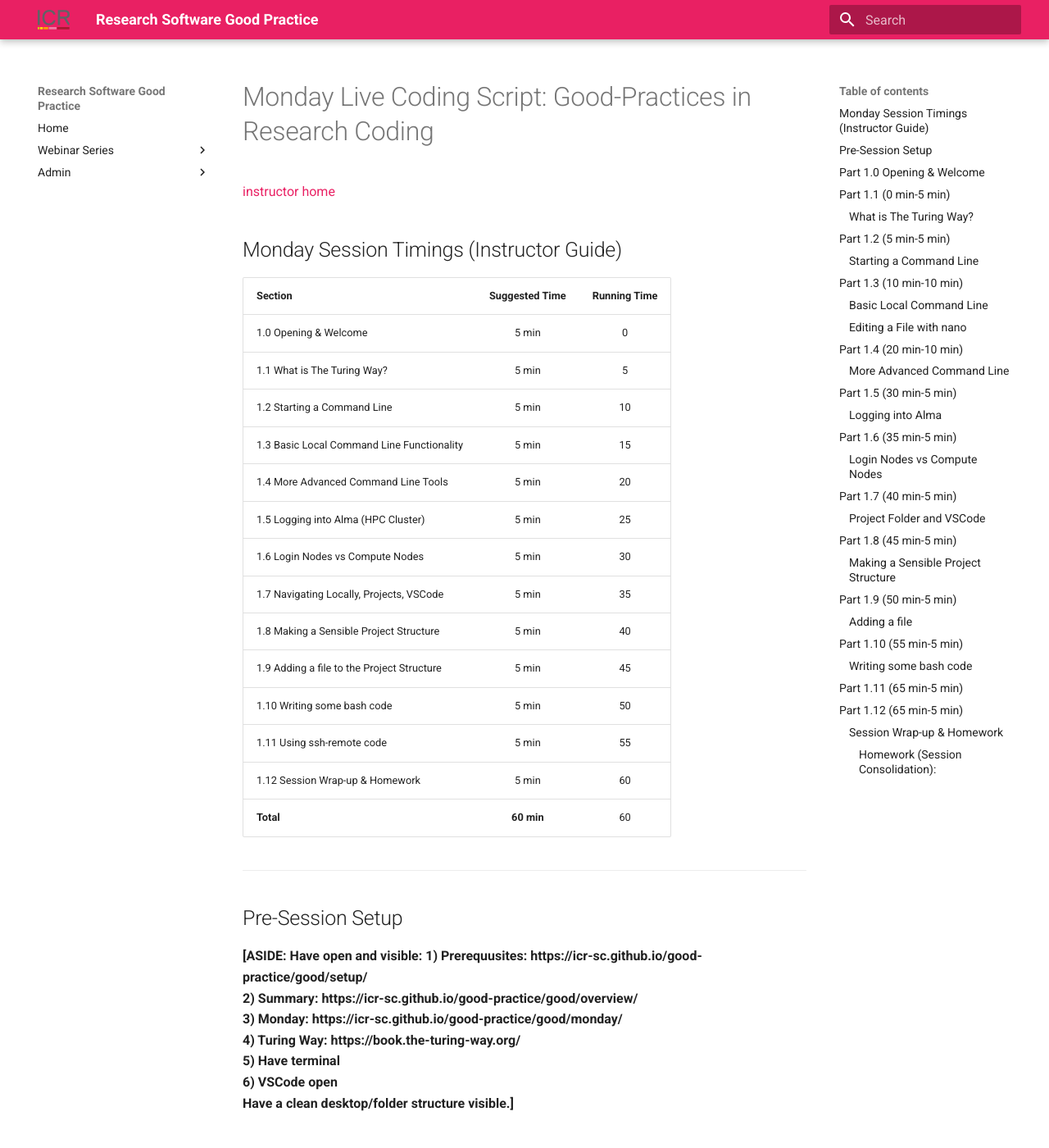
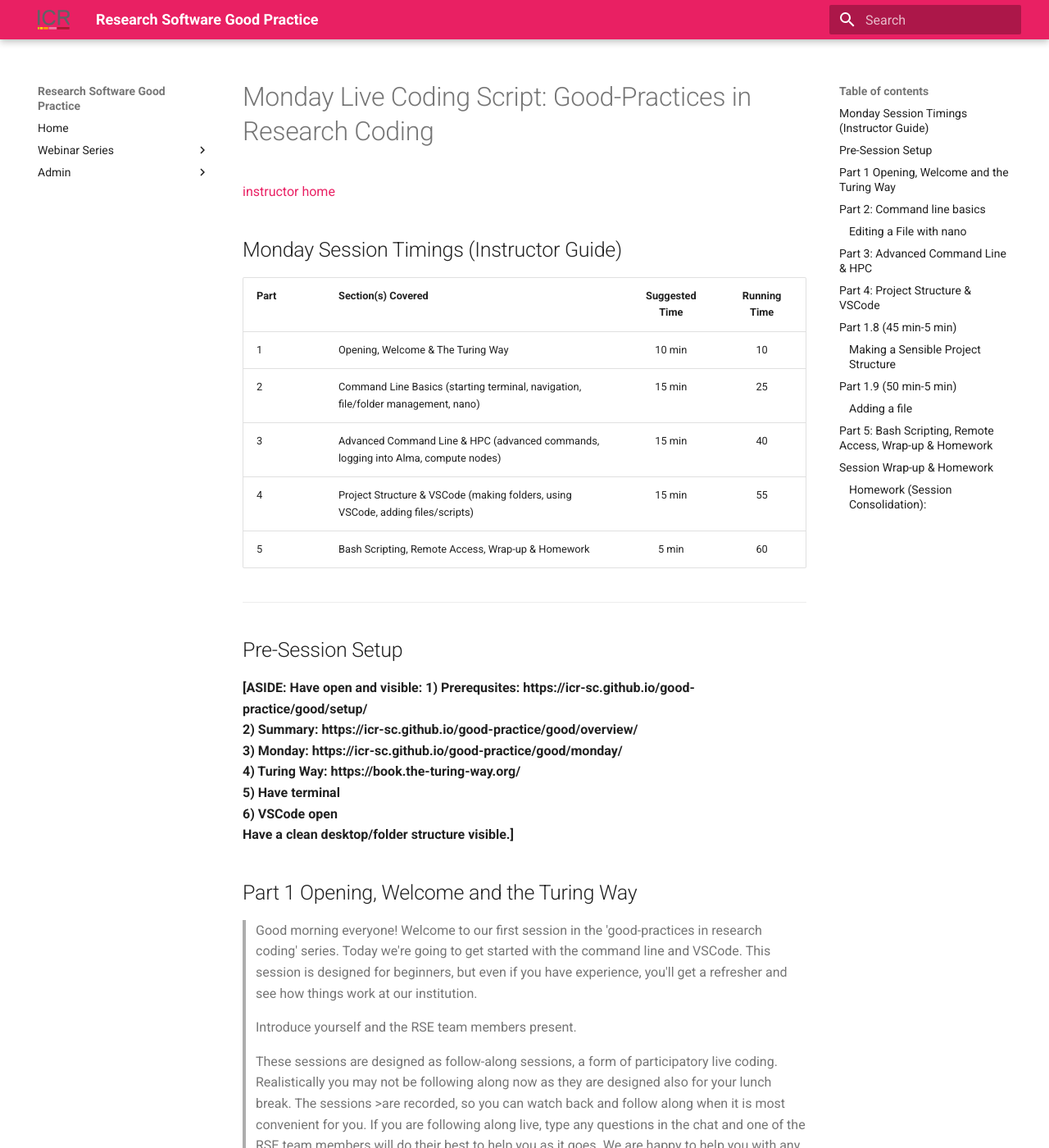
Before and after one commit to ICR-SC/good-practice, an MkDocs documentation site: the page built from docs/good/instructor/01_monday.md, in a window 1280 px wide and 1400 px high. Shown: the whole window at 82% size. Built offline with MkDocs 1.6.1 and Material for MkDocs 9.7.7, drawn with Linux system fonts in a browser that asks for light colours; some of the changed text lies outside the part shown.

Commit message:
simpler structure

````diff
--- a/docs/good/instructor/01_monday.md
+++ b/docs/good/instructor/01_monday.md
@@ -3,29 +3,20 @@
 
 ## Monday Session Timings (Instructor Guide)
 
-| Section                                      | Suggested Time | Running Time |
-|----------------------------------------------|:--------------:|:------------:|
-| 1.0 Opening & Welcome                           |    5 min       | 0  |
-| 1.1 What is The Turing Way?                     |    5 min       | 5 |
-| 1.2 Starting a Command Line                     |    5 min       | 10 |
-| 1.3 Basic Local Command Line Functionality      |    5 min       | 15 |
-| 1.4 More Advanced Command Line Tools            |    5 min       | 20 |
-| 1.5 Logging into Alma (HPC Cluster)             |    5 min       | 25 |
-| 1.6 Login Nodes vs Compute Nodes                |    5 min       | 30 |
-| 1.7 Navigating Locally, Projects, VSCode        |    5 min       | 35 |
-| 1.8 Making a Sensible Project Structure         |    5 min       | 40 |
-| 1.9 Adding a file to the Project Structure      |    5 min       | 45 |
-| 1.10 Writing some bash code                     |    5 min       | 50 |
-| 1.11 Using ssh-remote code                      |    5 min       | 55 |
-| 1.12 Session Wrap-up & Homework                 |    5 min       | 60 |
-| **Total**                                       |   **60 min**   | 60 |
+| Part | Section(s) Covered                                                                 | Suggested Time | Running Time |
+|------|------------------------------------------------------------------------------------|:--------------:|:------------:|
+| 1    | Opening, Welcome & The Turing Way                                                  |    10 min      |     10       |
+| 2    | Command Line Basics (starting terminal, navigation, file/folder management, nano)  |    15 min      |     25       |
+| 3    | Advanced Command Line & HPC (advanced commands, logging into Alma, compute nodes)  |    15 min      |     40       |
+| 4    | Project Structure & VSCode (making folders, using VSCode, adding files/scripts)    |    15 min      |     55       |
+| 5    | Bash Scripting, Remote Access, Wrap-up & Homework                                  |    5 min       |     60       |
 
 ---
 
 ## Pre-Session Setup
 
 **[ASIDE: Have open and visible:
-1) Prerequusites: https://icr-sc.github.io/good-practice/good/setup/
+1) Prerequsites: https://icr-sc.github.io/good-practice/good/setup/
 2) Summary: https://icr-sc.github.io/good-practice/good/overview/
 3) Monday: https://icr-sc.github.io/good-practice/good/monday/
 4) Turing Way: https://book.the-turing-way.org/
@@ -34,7 +25,7 @@
 Have a clean desktop/folder structure visible.]**
 
 
-## Part 1.0 Opening & Welcome
+## Part 1 Opening, Welcome and the Turing Way
 
 >Good morning everyone! Welcome to our first session in the 'good-practices in research coding' series. Today we're going to get started with the command line and VSCode. This session is designed for beginners, but even if you have experience, you'll get a refresher and see how things work at our institution.
 
@@ -42,18 +33,12 @@ Have a clean desktop/folder structure visible.]**
 
 >These sessions are designed as follow-along sessions, a form of participatory live coding. Realistically you may not be following along now as they are designed also for your lunch break. The sessions >are recorded, so you can watch back and follow along when it is most convenient for you.  If you are following along live, type any questions in the chat and one of the RSE team members will do their best to help you as it goes.  We are happy to help you with any of these sessions afterwards, just get in touch or come along to one of >our drop in sessions on Monday or Tuesday lunch times.
 
----
-
-## Part 1.1 (0 min-5 min)
-### What is The Turing Way?
-
 >The Turing Way is an open-source guide to reproducible, ethical, and collaborative research. It helps us make our work understandable and reusable by others. We will >refer to these principles as we go through our sessions this week."
 
 
 ---
 
-## Part 1.2 (5 min-5 min)
-### Starting a Command Line
+## Part 2: Command line basics
 
 >Let's open a command line. I'll be using Windows, with a mix of WSL2 and Powershell. If you're on Mac or Linux, you can use the built-in Terminal."
 
@@ -63,11 +48,6 @@ Have a clean desktop/folder structure visible.]**
 >- **Linux:** Ctrl+Alt+T or search for 'Terminal'
 
 **[ASIDE: Show your terminal. Wait for participants to open theirs. Troubleshoot any issues quickly.]**
-
----
-
-## Part 1.3 (10 min-10 min)
-### Basic Local Command Line
 
 >Let's try some very basic commands. Type what I type."
 
@@ -104,8 +84,7 @@ cat example.txt
 
 ---
 
-## Part 1.4 (20 min-10 min)
-### More Advanced Command Line
+## Part 3: Advanced Command Line & HPC
 
 >Let's try a few more useful commands. Don't worry if you haven't seen these before!
 
@@ -124,11 +103,7 @@ cd ..
 
 ---
 
-## Part 1.5 (30 min-5 min)
-### Logging into Alma
-
 >Now let's log into our HPC cluster, Alma. This is where we run big analyses.
-
 
 ```bash
 ssh <username>@alma.icr.ac.uk
@@ -138,9 +113,6 @@ ssh <username>@alma.icr.ac.uk
 >I have an ssh key set up in windows but not WSL2, you cans ee that in windows I can log straight in but in Ubuntu I need a password.
 
 ---
-
-## Part 1.6 (35 min-5 min)
-### Login Nodes vs Compute Nodes
 
 >On Alma, there are login nodes (for connecting and setting up) and compute nodes (for running jobs). To access a compute node for interactive work, use this command:
 
@@ -153,8 +125,7 @@ squeue -u $USER
 >I am going to type exit to return to the login node and exit again to return to my local computer.
 ---
 
-## Part 1.7 (40 min-5 min)
-### Project Folder and VSCode
+## Part 4: Project Structure & VSCode
 
 >Let's go back to our own computer and make a folder for a reproducible project. We'll use VSCode to work in it.
 
@@ -192,9 +163,8 @@ Now you can see that I don't need to use nano to edit this file as I can use VSC
 
 ---
 
+## Part 5: Bash Scripting, Remote Access, Wrap-up & Homework
 
-## Part 1.10 (55 min-5 min)
-### Writing some bash code
 >Let’s create some very simple data files in our `data/raw` directory, and then write a bash script to “process” them into `data/processed`.
 >I could crate the visually but it is easier to do it from the command line so I will do that.
 
@@ -246,8 +216,6 @@ chmod +x process_data.sh
 
 >You should see a message for each file. If you want, you can uncomment the `cp` line in the script to actually copy the files to `data/processed`.
 
-
-## Part 1.11 (65 min-5 min)
 > Finally we will look at using VScode with Alma using remote-ssh on VSCode.  This is not something that everyone will do so you may just be interested to watch and see that it is possible.
 > To do this you will need to have followed the set up for remote-ssh in the pre-requisites.  You will also need to have your ssh keys set up on Alma.  If you have not done this please let us know and we can help you with it.
 
@@ -259,8 +227,7 @@ Show the link: https://almacookbook.github.io/ides/remote/
 
 
 
-## Part 1.12 (65 min-5 min)
-### Session Wrap-up & Homework
+## Session Wrap-up & Homework
 
 >You've learned how to use the command line, log into Alma, and set up a basic project folder. Next time, we'll go deeper into project structure and data sensitivity.
 
````
